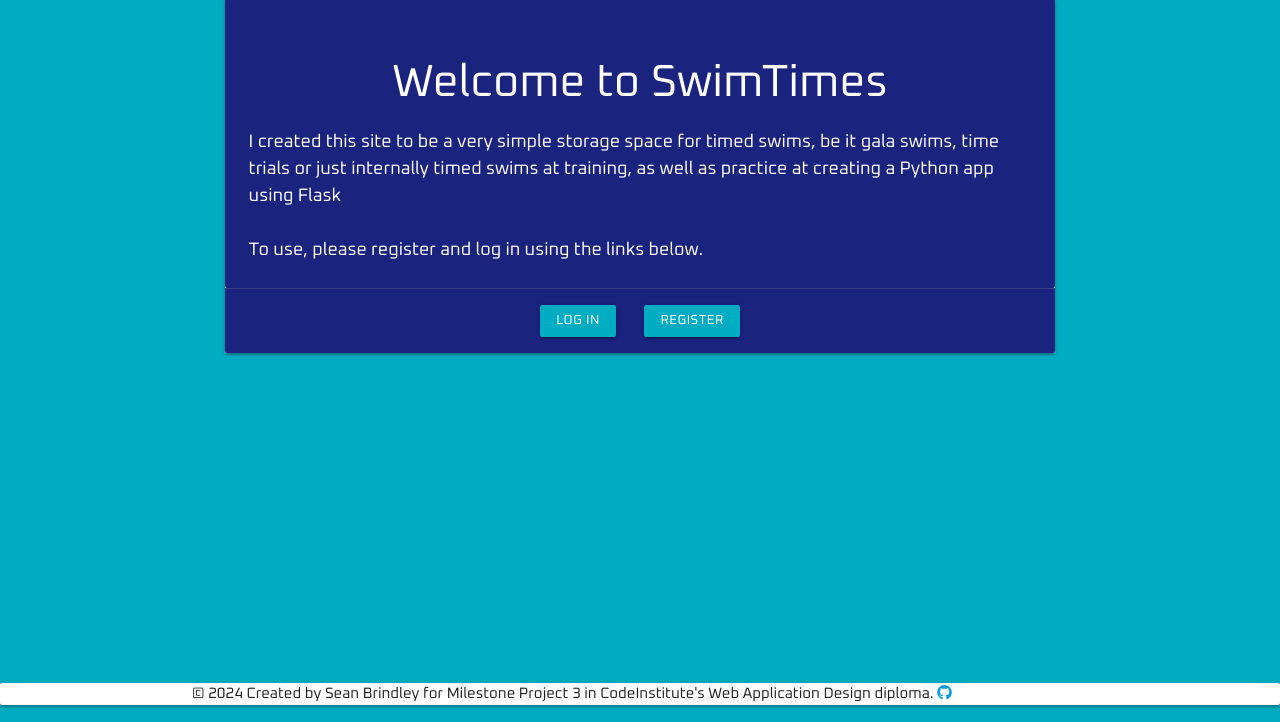
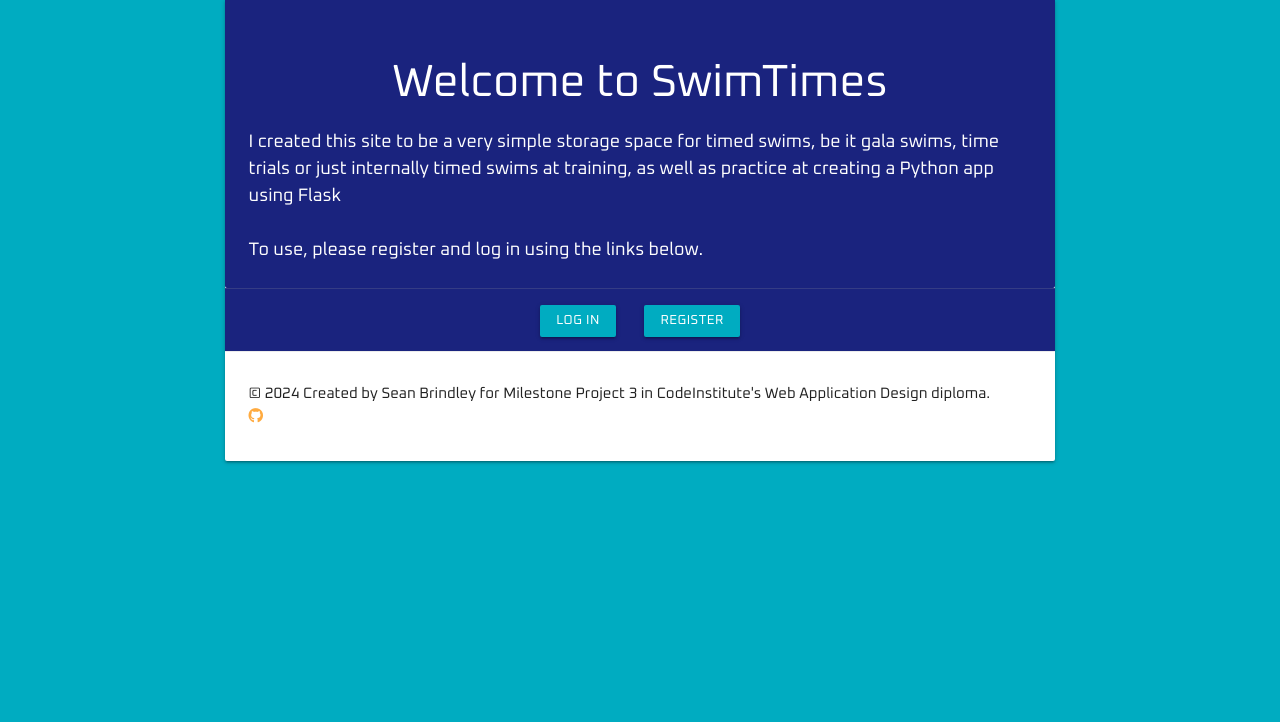
Before and after one commit to seanbrindley17/milestone-project-3-mk2, a Flask app: page / in a window 1280 px wide. Shown: the part 78-800 px from the top of the page. Run offline with Flask 3, Linux system fonts and the light colour scheme; some libraries are stand-ins or nearby versions.

Commit message:
Move footer within the welcome card as it was causing me problems

```diff
--- a/templates/welcome.html
+++ b/templates/welcome.html
@@ -13,23 +13,18 @@
                     <br>
                     To use, please register and log in using the links below.</p>
             </div>
-            <div class="card-action center-align indigo darken-4">
+            <div class="card-action center-align indigo darken-4 welcome-buttons-container">
                 <a href="{{ url_for('login') }}" class="login-button btn-small cyan darken-1">Log In</a>
                 <a href="{{ url_for('register') }} " class="custom-register-button btn-small cyan darken-1">Register</a>
+            </div>
+            <div class="card-action welcome-footer">
+                <p>
+                    © 2024 Created by Sean Brindley for Milestone Project 3 in CodeInstitute's Web Application Design
+                    diploma. <a class="" href="https://github.com/seanbrindley17" target="_blank"><i class="fa-brands fa-github"></i></a>
+                </p>
             </div>
         </div>
     </div>
 </div>
 
-<footer class="col s12 welcome-footer">
-    <div class="footer-copyright card">
-        <div class="container">
-            <p>
-                © 2024 Created by Sean Brindley for Milestone Project 3 in CodeInstitute's Web Application Design
-                diploma. <a class="" href="https://github.com/seanbrindley17" target="_blank"><i class="fa-brands fa-github"></i></a>
-            </p>
-        </div>
-    </div>
-</footer>
-
 {% endblock %}
```
